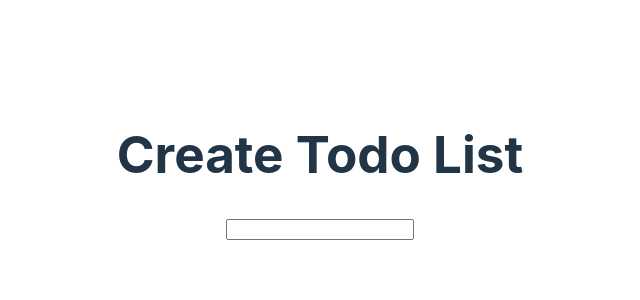
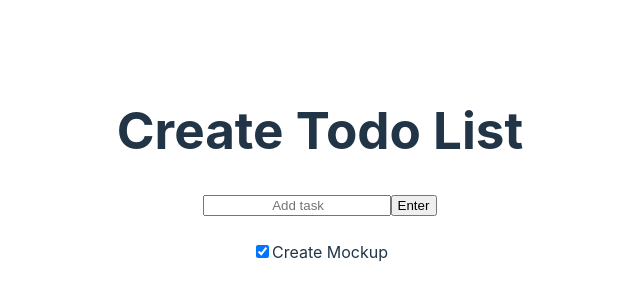
Before and after one commit to yangbri1/320H.9.1_Building_Todo_List__useState_formData__useReducer_modifyState__in_React, a React (Vite) app: page / in a window 1280 px wide. Shown: the part 234-534 px from the top of the page, without its empty margins (320-960 px from the left). Built offline with nearby package versions, Linux system fonts and the light colour scheme.

Commit message:
testing the waters thinking about either implementing the input type=checkbox in the reducer() function as said where most logic from handler functions will go or in this particular case since main input already in App.jsx maybe experiment it in here instead -- wrapping around <Todo> component?

```diff
--- a/src/App.jsx
+++ b/src/App.jsx
@@ -44,9 +44,21 @@ function App() {
   return (
     <>
       <h1>Create Todo List</h1>
+      {/* onSubmit event handler that triggers whenever form data is submitted  */}
+      {/* https://stackoverflow.com/questions/23762474/whats-the-difference-between-onclick-and-onsubmit */}
       <form onSubmit={handleSubmit}>
-        <input type="text"  value={title} onChange={(event) => setTitle(event.target.value)}  />
+        <input type="text" placeholder="Add task" value={title} onChange={(event) => setTitle(event.target.value)} />
+        <input type="submit" value="Enter" />
+        {/* onClick event is for when anything is clicked */}
+        {/* <input type="button" onClick={handleSubmit} value="Enter" /> */}
       </form>
+
+      <br />
+
+      <label>
+        <input type="checkbox" defaultChecked={true} name="mockup" />
+        Create Mockup
+      </label>
 
       {todos.map((task) => {
         return(
@@ -54,7 +66,7 @@ function App() {
           /*Note: passing dispatch() function (w/ an "action" and payload.id) down to <Todo>
           grants access to dispatch() fn in <Todo /> functional component */
           <Todo key={task.id} task={task} dispatch={dispatch} />
-        )
+        );
       })}
     </>
     // <>
--- a/src/utilities/reducerFunction.mjs
+++ b/src/utilities/reducerFunction.mjs
@@ -7,6 +7,7 @@ import { useImmerReducer } from 'use-immer';
 // import reducer function actions
 import { ACTION } from "./reducerActions.mjs";
 
+/*IMPORTANT: MOST logic done in reducer() function */
 // reducer() function called by dispatch to return new updated state using passed action
 export function taskReducer(todos, action){
     switch(action.type){
@@ -21,15 +22,12 @@ export function taskReducer(todos, action){
           // if task is already on the list pop-up alert user
           if(task.title === action.payload.title){
             // string interpolation ($) on tempate literals (``) for a customize BOM .alert() -- recall: can NOT stylize BOM text
-            let dupeTask = window.confirm(`🚨 Duplicate task detected: 🚨 \t "${action.payload.title}" \n \n 💡 Notice: Toggling tasks is available 💡 \n Intentional duplicate?`);
-
-            taskInclude = dupeTask ? true : false;
-            window.alert(`${action.payload.title} added`);
+            let dupeTask = window.alert(`🚨 Duplicate task detected: 🚨 \t "${action.payload.title}" \n \n 💡 Notice: Toggling tasks is available 💡`);
+            taskInclude = true;
+            // taskInclude = dupeTask ? true : false;
+            // window.alert(`${action.payload.title} added`);
           }
-
         });
-
-
         // jumping out from loop, just return current todos list (this step added otw, could add duplicate to todos after BOM when attempted)
         if(taskInclude){
           return todos;
@@ -62,6 +60,7 @@ export function taskReducer(todos, action){
           DON'T else filter will encapsulate ALL tasks at hand (delete all when pressed) */
           // if task's id DN equal to task payload id, keep it --- otw remove
           task.id !== action.payload.id
+          // Aside: also filter by "task.title" would work here as above in ADDTASK action, made sure each task being added is "unique"
         ));
 
       case ACTION.EDITTASK:
```
